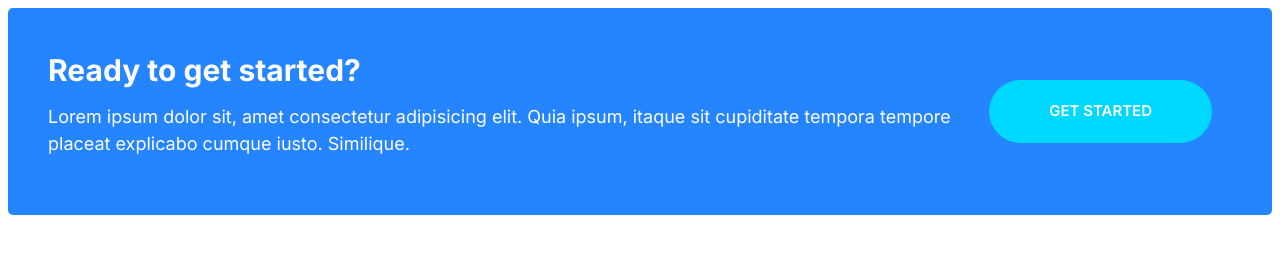
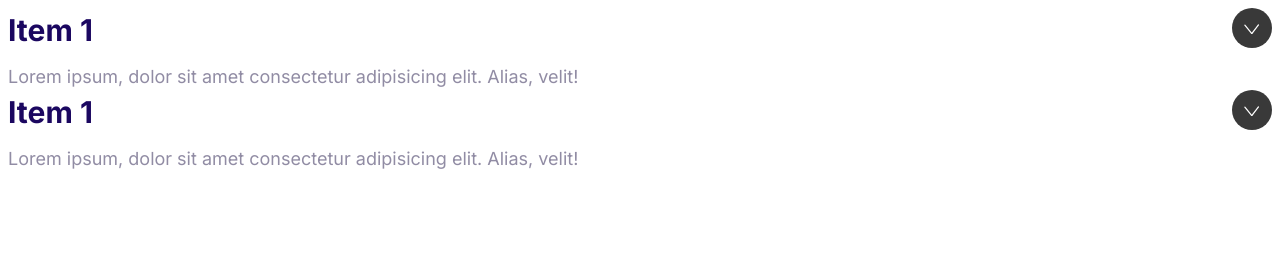
Before and after one commit to Agilesh-s/cloudify, a plain HTML site: page index.html in a window 1280 px wide. Drawn offline with Linux system fonts and the light colour scheme.

Commit message:
Created collapsibles for footer

```diff
--- a/css/styles.css
+++ b/css/styles.css
@@ -538,3 +538,36 @@ a{
         margin:  0 2rem;
     }
 }
+
+/* Collapsible */
+
+.collapsible__header{
+    display: flex;
+    justify-content: space-between;
+}
+
+.collapsible__heading{
+    margin-top: 0;
+    font-size: 3rem;
+}
+
+.collapsible__chevron{
+    transform: rotate(-90deg);
+    transition: transform .3s;
+}
+
+.collapsible__content{
+    max-height: 0;
+    overflow: hidden;
+    opacity: 0;
+    transition: all .3s;
+}
+
+.collapsible__expand .collapsible__chevron{
+    transform: rotate(0);
+}
+
+.collapsible__expand .collapsible__content{
+    max-height: 100vh;
+    opacity: 1;
+}
--- a/index.html
+++ b/index.html
@@ -11,14 +11,28 @@
     <link rel="stylesheet" href="css/styles.css">
 </head>
 <body>
-      <div class="callout callout--primary">
-        <div class="grid grid--1x2">
-            <div class="callout__content">
-                <h2 class="callout__heading">Ready to get started?</h2>
-                <p>Lorem ipsum dolor sit, amet consectetur adipisicing elit. Quia ipsum, itaque sit cupiditate tempora tempore placeat explicabo cumque iusto. Similique.</p>
-            </div>
-            <a href="#" class="btn btn--secondary btn--stretched">Get started</a>
+    <div class="collapsible collapsible__expand">
+        <header class="collapsible__header">
+            <h2 class="collapsible__heading">Item 1</h2>
+                <svg class="icon icon--white collapsible__chevron">
+                    <use xlink:href="images/sprite.svg#chevron"></use>
+                </svg>
+        </header>
+        <div class="collapsible__content">
+            Lorem ipsum, dolor sit amet consectetur adipisicing elit. Alias, velit!
         </div>
-      </div>
+    </div>
+    <div class="collapsible collapsible__expand">
+        <header class="collapsible__header">
+            <h2 class="collapsible__heading">Item 1</h2>
+                <svg class="icon icon--white collapsible__chevron">
+                    <use xlink:href="images/sprite.svg#chevron"></use>
+                </svg>
+        </header>
+        <div class="collapsible__content">
+            Lorem ipsum, dolor sit amet consectetur adipisicing elit. Alias, velit!
+        </div>
+    </div>
+    <script src="js/main.js"></script>
 </body>
 </html>
--- /dev/null
+++ b/js/main.js
@@ -0,0 +1,6 @@
+const collapsibles = document.querySelectorAll(".collapsible");
+collapsibles.forEach((item) =>
+  item.addEventListener("click", function () {
+    this.classList.toggle("collapsible__expand");
+  })
+);
```
Also changed, not shown: components/collapsibles.html (added, +23 -0 lines).
